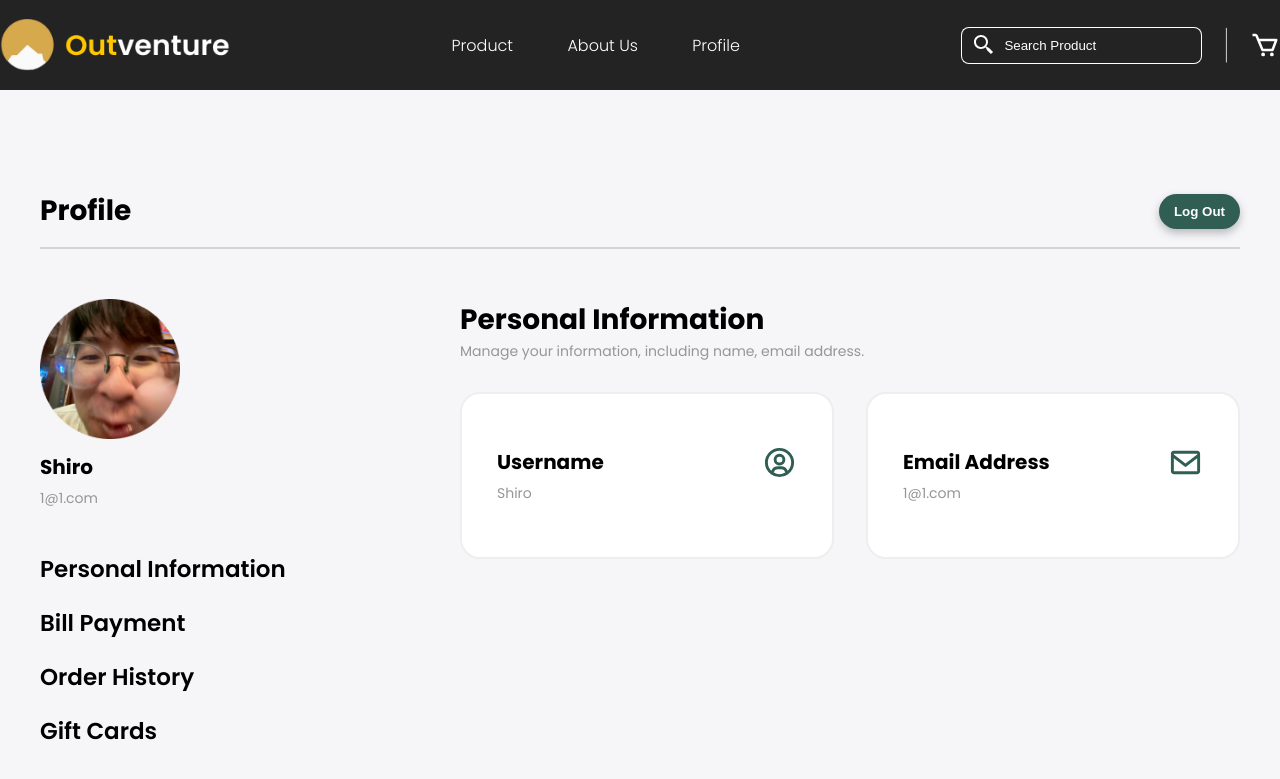
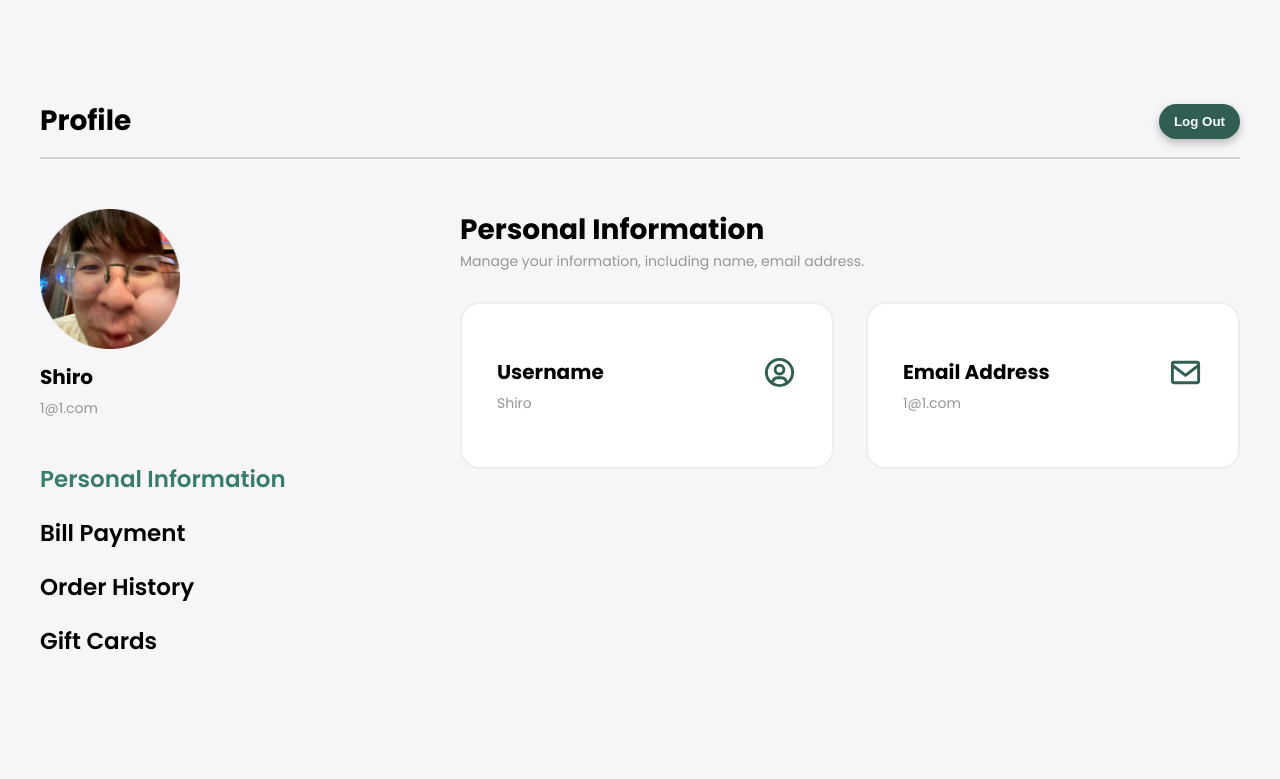
Before and after one commit to KuroP1/outventure, a PHP site: page /profile/profile.php in a window 1280 px wide. Shown: the top 779 px of the page. Run offline with PHP 8.4, Linux system fonts and the light colour scheme; a user stored in the database is signed in; data comes from the database, SQL or seed files in the repository.

Commit message:
javascript logic

```diff
--- a/profile/profile.css
+++ b/profile/profile.css
@@ -23,10 +23,6 @@
 .right-container {
     width: 65%;
 }
-
-/* #right-container-personal-information {
-    display: block;
-} */
 
 .user-info-container {
     display: flex;
@@ -92,14 +88,14 @@ a {
     margin: 3px 0 3px 0;
 }
 
-.menu-text {
+#menu-text-1, #menu-text-2, #menu-text-3, #menu-text-4  {
     font-weight: 600;
     font-size: 23px;
     margin: 10px 0 10px 0;
     transition: 0.3s;
 }
 
-.menu-text:hover {
+#menu-text-1:hover, #menu-text-2:hover, #menu-text-3:hover, #menu-text-4:hover  {
     color: #387D6B;
     cursor: pointer;
     transition: 0.3s;
--- a/profile/profile.js
+++ b/profile/profile.js
@@ -3,29 +3,47 @@ function MenuDisplay(link) {
     var billPayment = document.getElementById("right-container-bill-payment")
     var orderHistory = document.getElementById("right-container-order-history")
     var giftCard = document.getElementById("right-container-gift-cards")
-
-    console.log(document.getElementById("right-container-personal-information").style.display)
+    var menuText1 = document.getElementById("menu-text-1")
+    var menuText2 = document.getElementById("menu-text-2")
+    var menuText3 = document.getElementById("menu-text-3")
+    var menuText4 = document.getElementById("menu-text-4")
 
     if (link === "pi" && personalInfromation.style.display === "none") {
         personalInfromation.style.display = "block";
         billPayment.style.display = "none";
         orderHistory.style.display = "none";
         giftCard.style.display = "none";
+        menuText1.style.color = "#387D6B"
+        menuText2.style.color = "#000000"
+        menuText3.style.color = "#000000"
+        menuText4.style.color = "#000000"
     }
     else if (link === "bp" && billPayment.style.display === "none") {
         personalInfromation.style.display = "none";
         billPayment.style.display = "block";
         orderHistory.style.display = "none";
         giftCard.style.display = "none";
+        menuText1.style.color = "#000000"
+        menuText2.style.color = "#387D6B"
+        menuText3.style.color = "#000000"
+        menuText4.style.color = "#000000"
     } else if (link === "oh" && orderHistory.style.display === "none") {
         personalInfromation.style.display = "none";
         billPayment.style.display = "none";
         orderHistory.style.display = "block";
         giftCard.style.display = "none";
+        menuText1.style.color = "#000000"
+        menuText2.style.color = "#000000"
+        menuText3.style.color = "#387D6B"
+        menuText4.style.color = "#000000"
     } else if (link === "gc" && giftCard.style.display === "none") {
         personalInfromation.style.display = "none";
         billPayment.style.display = "none";
         orderHistory.style.display = "none";
         giftCard.style.display = "block";
+        menuText1.style.color = "#000000"
+        menuText2.style.color = "#000000"
+        menuText3.style.color = "#000000"
+        menuText4.style.color = "#387D6B"
     }
 }
--- a/profile/profile.php
+++ b/profile/profile.php
@@ -23,13 +23,13 @@ if (!isset($_SESSION["currentUser"])) {
 <body>
     <div>
         <!-- NavBar -->
-        <div class="sub-navbar">
+        <!-- <div class="sub-navbar">
             <div class="sub-navbar-container">
                 <img class="sub-navbar-logo" src="../images/Logo2.png" alt="Logo" />
                 <div class="sub-navbar-middle">
                     <span class="sub-navbar-middle-text">Product</span>
                     <span class="sub-navbar-middle-text">About Us</span>
-                    <span class="sub-navbar-middle-text">Profile</span>
+                    <span class="sub-navbar-middle-text" style="color: #FFC700;">Profile</span>
                 </div>
                 <div class="sub-navbar-right">
                     <div class="search-bar">
@@ -48,7 +48,7 @@ if (!isset($_SESSION["currentUser"])) {
                     </svg>
                 </div>
             </div>
-        </div>
+        </div> -->
         <!-- Profile Content -->
         <div class="main-container">
             <!-- Top Bar -->
@@ -75,10 +75,10 @@ if (!isset($_SESSION["currentUser"])) {
                         ?>
                     </div>
                     <div class="menu-container">
-                        <span onclick="MenuDisplay('pi')" class="menu-text">Personal Information</span>
-                        <span onclick="MenuDisplay('bp')" class="menu-text">Bill Payment</span>
-                        <span onclick="MenuDisplay('oh')" class="menu-text">Order History</span>
-                        <span onclick="MenuDisplay('gc')" class="menu-text">Gift Cards</span>
+                        <span onclick="MenuDisplay('pi')" id="menu-text-1" style="color: #387D6B;">Personal Information</span>
+                        <span onclick="MenuDisplay('bp')" id="menu-text-2" style="color: #000000;">Bill Payment</span>
+                        <span onclick="MenuDisplay('oh')" id="menu-text-3" style="color: #000000;">Order History</span>
+                        <span onclick="MenuDisplay('gc')" id="menu-text-4" style="color: #000000;">Gift Cards</span>
                     </div>
                 </div>
                 <!-- Right inforamtion display -->
```
